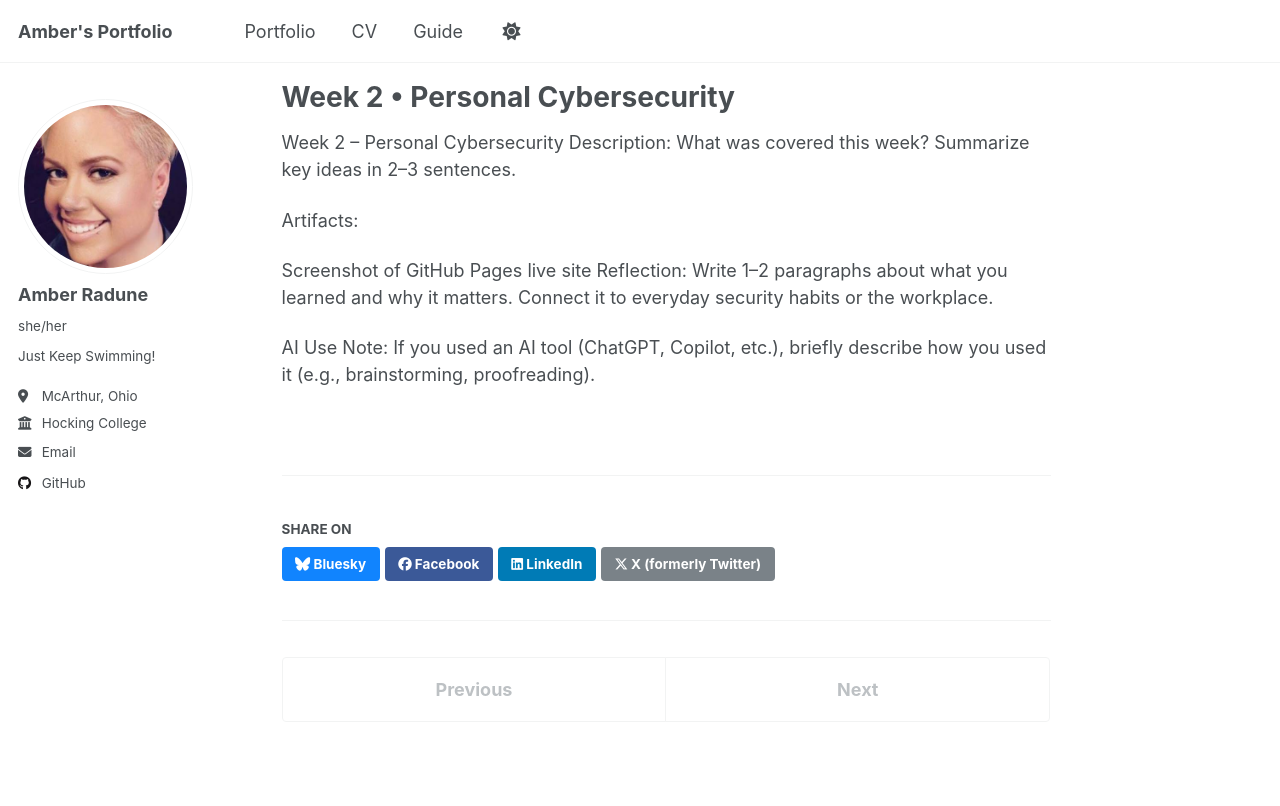
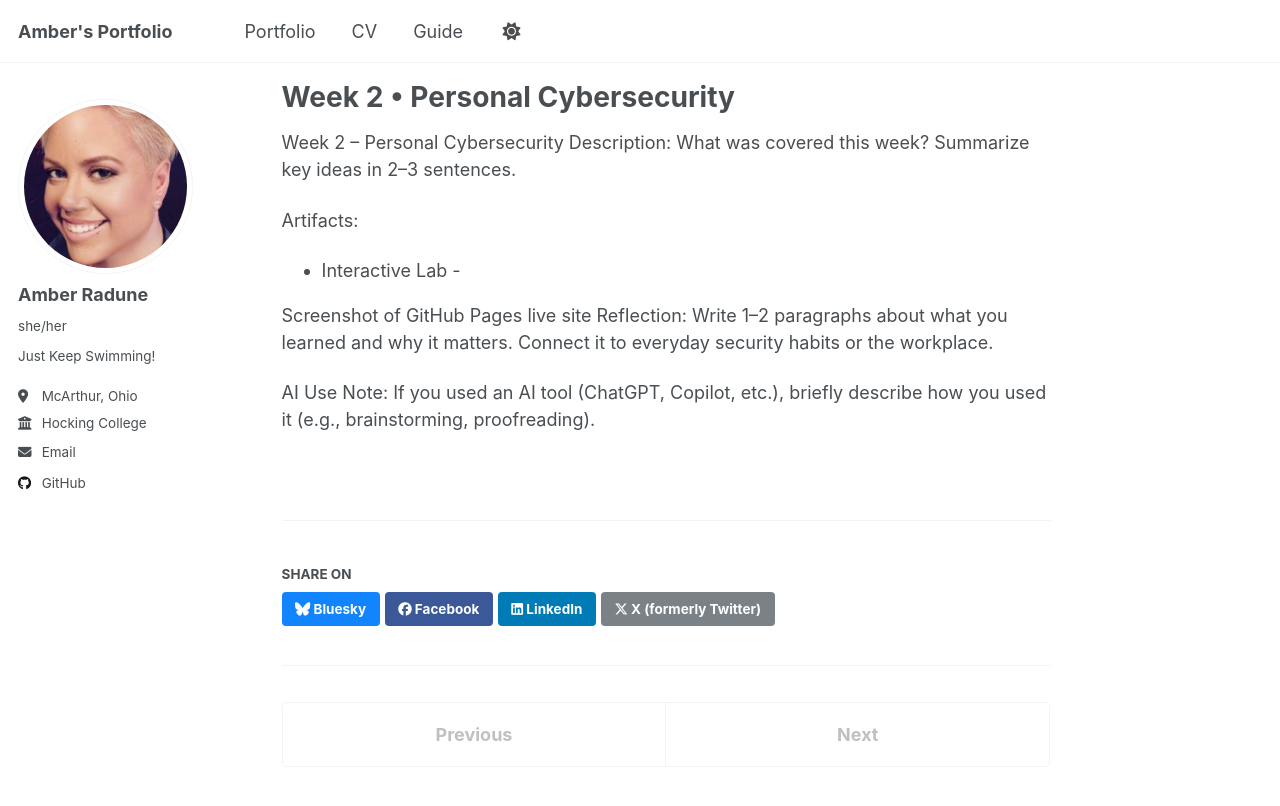
Before and after one commit to TinyBumblee/AmberR.github.io, a Jekyll site: the page built from _portfolio/CYBR-1100-Security-Awareness.md, in a window 1280 px wide and 900 px high, scrolled down 7524 px. Shown: the top 806 px of the window. Built offline with Jekyll 4.4.1, drawn with Linux system fonts in a browser that asks for light colours; a script that is not in the unit is left out.

Commit message:
Update CYBR-1100-Security-Awareness.md

```diff
--- a/_portfolio/CYBR-1100-Security-Awareness.md
+++ b/_portfolio/CYBR-1100-Security-Awareness.md
@@ -38,6 +38,7 @@ Description:
 What was covered this week? Summarize key ideas in 2–3 sentences.
 
 Artifacts:
+- Interactive Lab -
 
 Screenshot of GitHub Pages live site
 Reflection:
```
